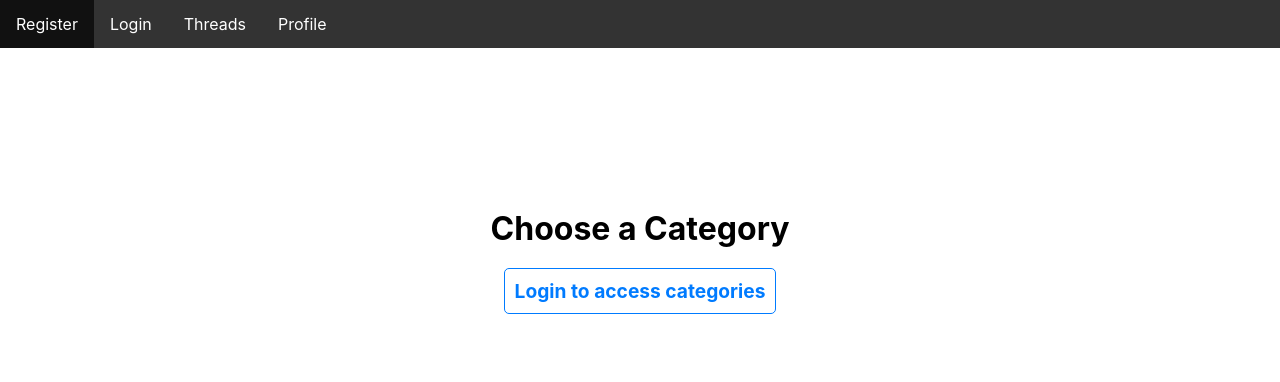
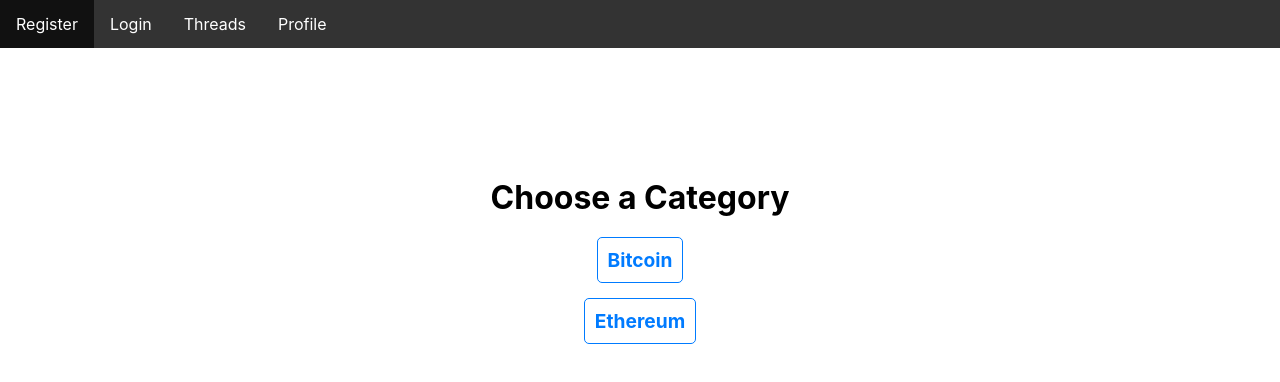
Before and after one commit to Lucasjk98/cryptoForum, a React app in the folder frontend/: page /threads in a window 1280 px wide. Shown: the top 382 px of the page. Built offline with nearby package versions, Linux system fonts and the light colour scheme.

Commit message:
adjust question height

```diff
--- a/frontend/src/components/CategorySelection.js
+++ b/frontend/src/components/CategorySelection.js
@@ -3,19 +3,7 @@
 import { useContext } from 'react';
 import { UserContext, useUser } from './UserContext';
 
-function CategorySelection({ user }) {
-  // If user is not logged in, render a Link to the login page
-  if (!user) {
-    return (
-      <div className="form-container">
-        <h1 className="form-heading">Choose a Category</h1>
-        <div className="category-button">
-          <Link to="/login" className="category-link">Login to access categories</Link>
-        </div>
-      </div>
-    );
-  }
-
+function CategorySelection() {
   return (
     <div className="form-container">
       <h1 className="form-heading">Choose a Category</h1>
```
